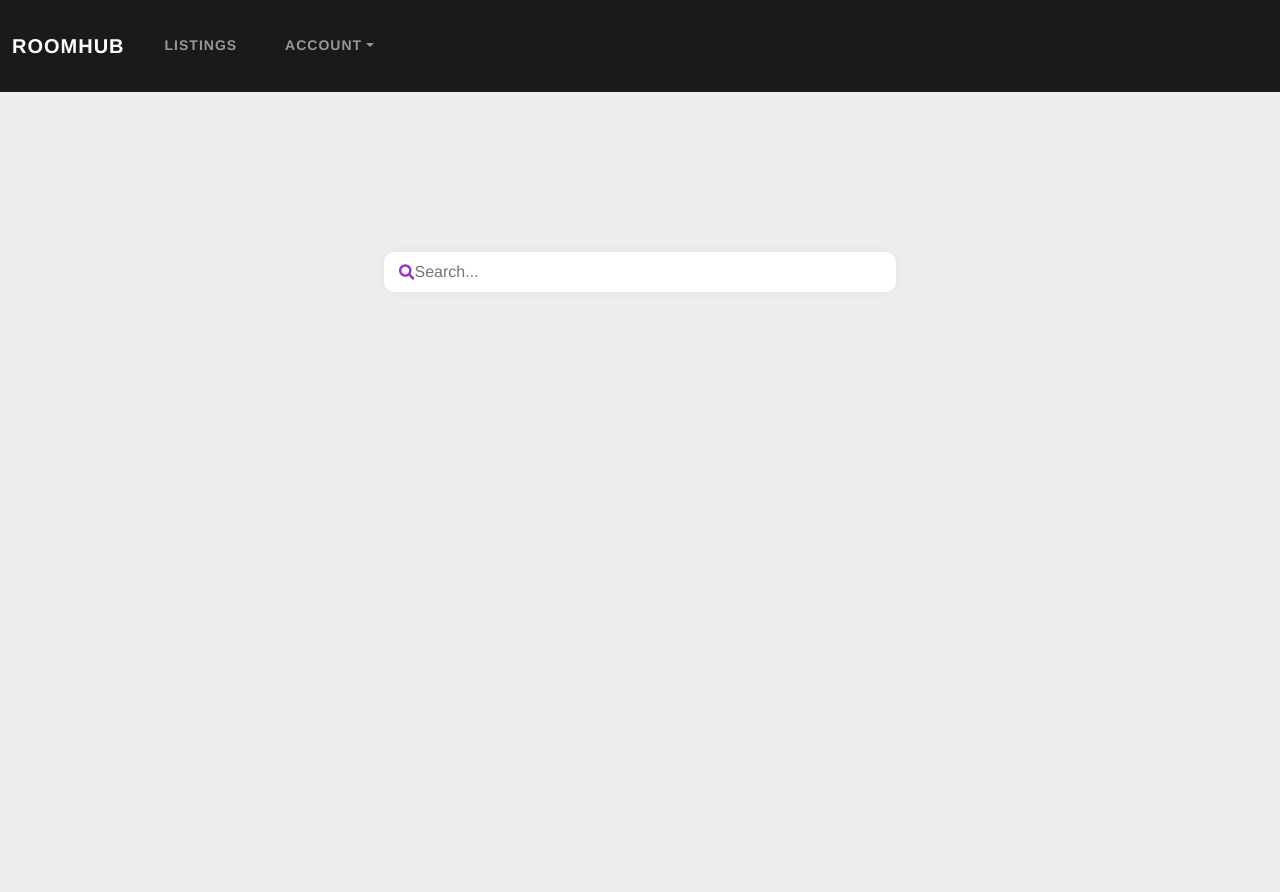
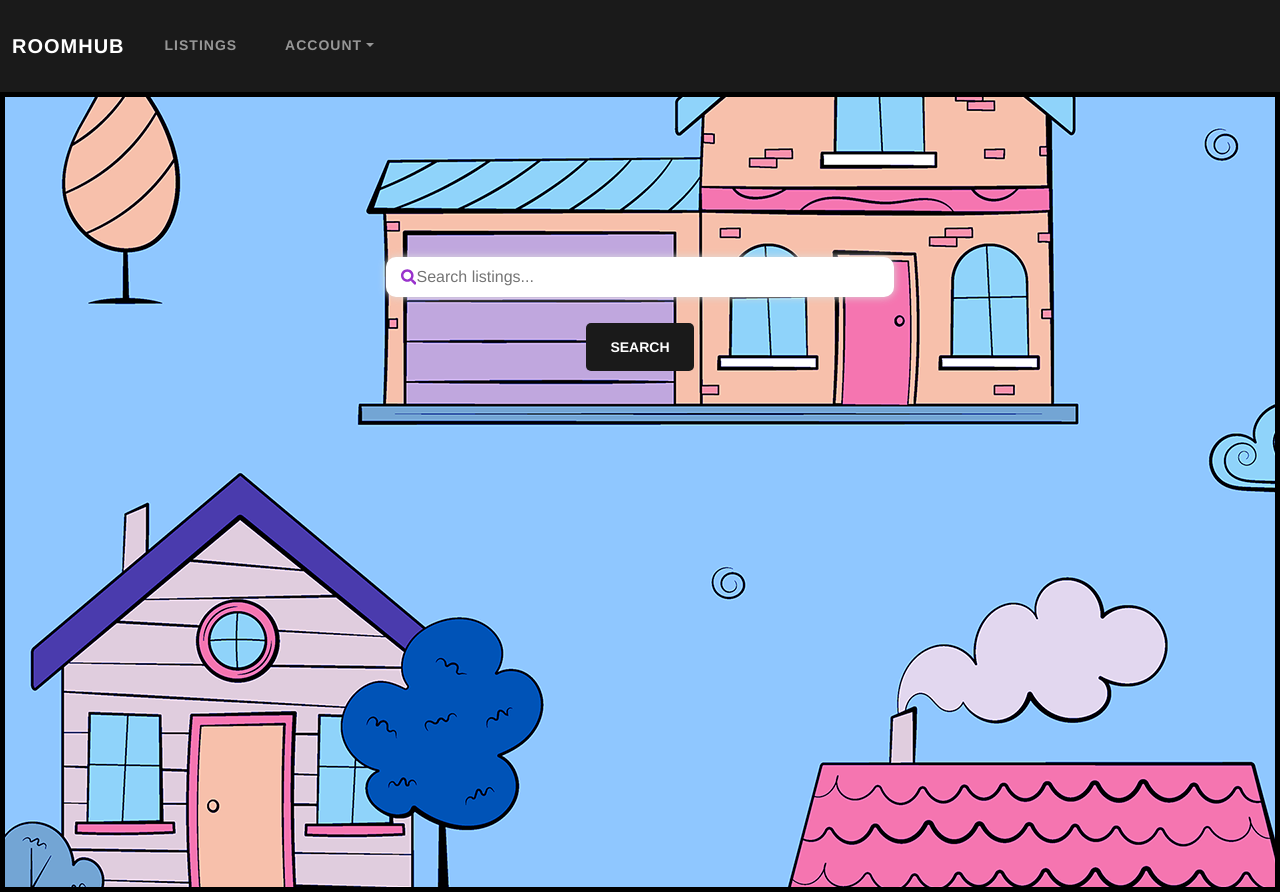
Before and after one commit to alecpippas/RoomHub-Student-Housing-and-Roommate-Finder, a React (Create React App) app in the folder frontend/: page /#/ in a window 1280 px wide. Built offline with nearby package versions, Linux system fonts and the light colour scheme.

Commit message:
Updated background and added search button

```diff
--- a/frontend/src/App.css
+++ b/frontend/src/App.css
@@ -37,12 +37,6 @@
   }
 }
 
-.HomeScreen {
-  background-color: #eee;
-  height: 100vh;
-  width: 100vw;
-}
-
 * {
   box-sizing: border-box;
   margin: 0px;
@@ -58,6 +52,15 @@
   flex-direction: column;
   align-items: center;
   min-width: 200px;
+}
+
+.search-button {
+  margin-top: 10px;
+  text-align: center;
+  border-radius: 5px;
+  color: white;
+  font-size: 1rem;
+  font-weight: 400;
 }
 
 .input-wrapper {
--- a/frontend/src/components/SearchBar.js
+++ b/frontend/src/components/SearchBar.js
@@ -31,7 +31,7 @@ export const SearchBar = ({ setResults }) => {
         <div className="input-wrapper">
             <FaSearch id="search-icon" />
             <input
-              placeholder="Search..."
+              placeholder="Search listings..."
               value={input}
               onChange={(e) => handleChange(e.target.value)}
             />
--- a/frontend/src/screens/HomeScreen.js
+++ b/frontend/src/screens/HomeScreen.js
@@ -1,18 +1,38 @@
 import { useState } from "react";
+import {
+  Button,
+} from "react-bootstrap";
 import "../App.css";
 
 import { SearchBar } from "../components/SearchBar";
 import { SearchResultsList } from "../components/SearchResultsList";
+import housebg from "../static/housebg.png";
 
 function HomeScreen() {
 
 const [results, setResults] = useState([]);
 
   return (
-    <div className="HomeScreen">
-      <div className="search-bar-container">
-        <SearchBar setResults={setResults} />
-        <SearchResultsList results={results} />
+    <div
+      style={{
+        backgroundImage: "url(" + housebg + ")",
+        border: "5px solid black",
+        backgroundPosition: "center",
+        position: "relative",
+        height: "100vh",
+        backgroundRepeat: "repeat",
+      }}
+    >
+      <div className="HomeScreen">
+        <div className="search-bar-container">
+          <SearchBar setResults={setResults} />
+          <SearchResultsList results={results} />
+          <a href="destination-page.html">
+            <Button className="search-button" type="submit">
+             Search
+            </Button>
+          </a>
+        </div>
       </div>
     </div>
   );
```
Also changed, not shown: 1 other file (tests, documents, lock files or other folders).
